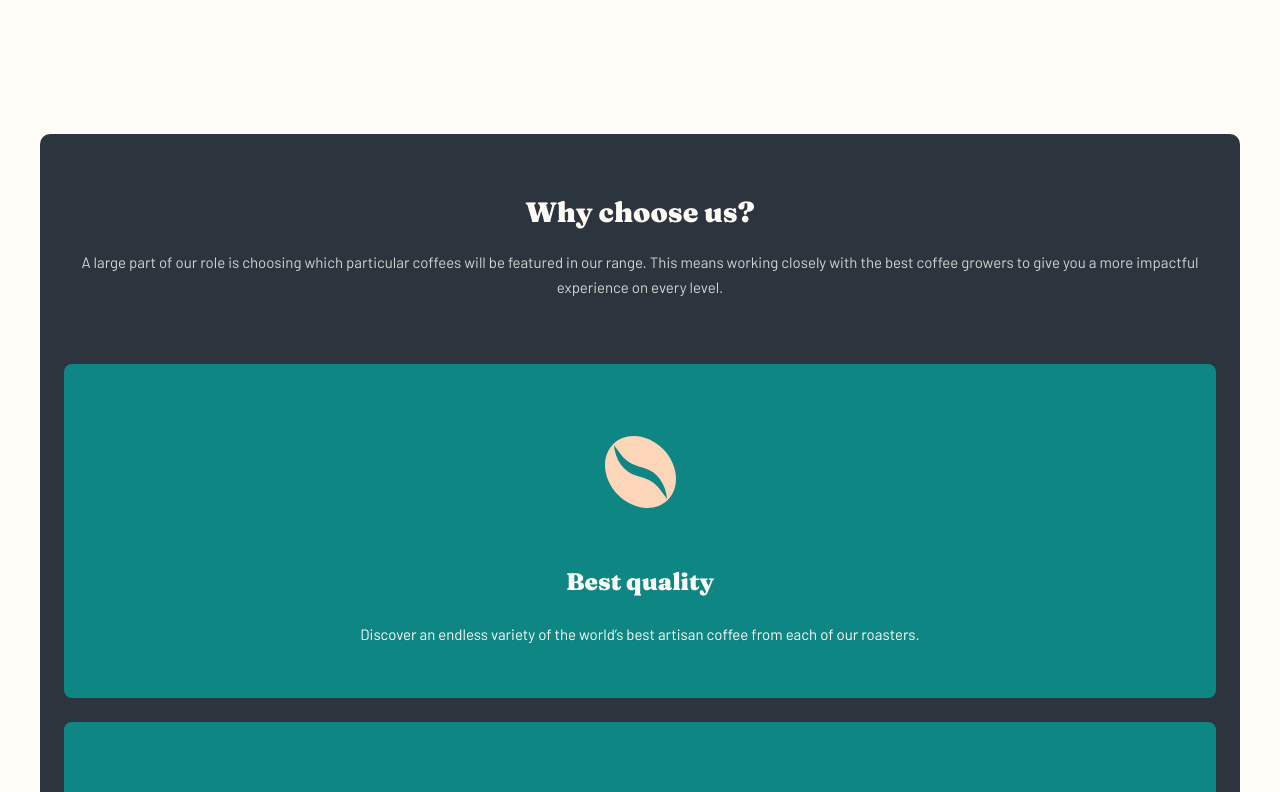
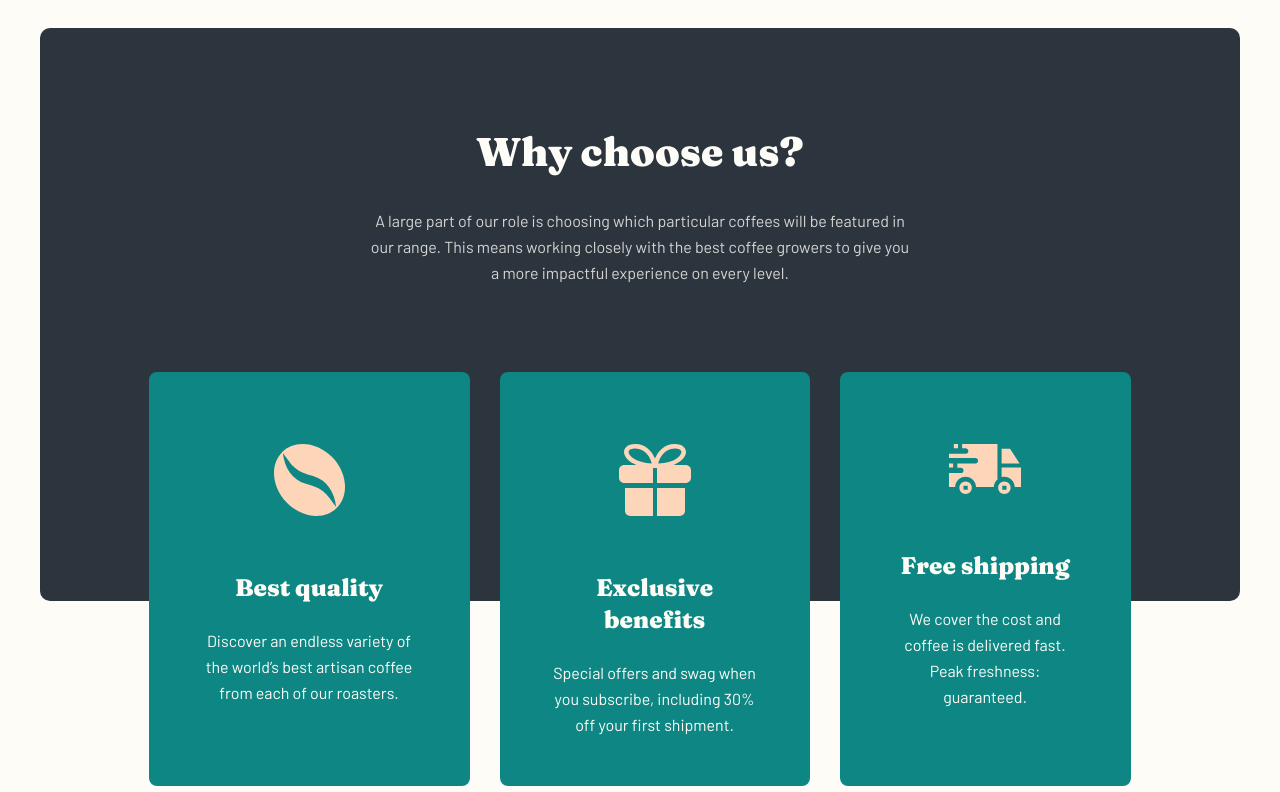
Before and after one commit to Alexandre-st/CoffeeRoasters, a React (Create React App) app: page / in a window 1280 px wide. Shown: the part 1900-2692 px from the top of the page. Built offline with nearby package versions, Linux system fonts and the light colour scheme.

Commit message:
Add the choose design part

```diff
--- a/src/components/Feature.js
+++ b/src/components/Feature.js
@@ -31,8 +31,10 @@ const Feature = () => {
       return (
         <div className="choose-content" key={uuidv4()}>
           <img className="choose-content-img" src={feature.img} alt={feature.name} />
-          <h4 className="choose-content-title">{feature.title}</h4>
-          <p className="choose-content-txt">{feature.text}</p>
+          <div className="choose-content-container">
+            <h4 className="choose-content-title">{feature.title}</h4>
+            <p className="choose-content-txt">{feature.text}</p>
+          </div>
         </div>
       );
     })
--- a/src/styles/components/_choose.scss
+++ b/src/styles/components/_choose.scss
@@ -7,24 +7,66 @@
     display: flex;
     flex-direction: column;
     gap: 2.4rem;
+
+    @include mq(tablet) {
+      padding: 0 5.8rem 0 5.7rem;
+    }
+
+    @include mq(laptop) {
+      flex-direction: row;
+      gap: 3rem;
+      padding: 0 8.5rem;
+      margin-top: 8.6rem;
+    }
   }
 
   &-content {
     background-color: $dark-cyan;
     border-radius: 8px;
     padding: 7.2rem 0 5.1rem 0;
-    // height: 38.2rem;
+
+    @include mq(tablet) {
+      display: flex;
+      align-items: center;
+      text-align: left;
+      gap: 5.5rem;
+      padding: 4.1rem 4.8rem 4.1rem 7rem;
+    }
+
+    @include mq(laptop) {
+      flex-direction: column;
+      text-align: center;
+      gap: 0;
+      padding: 7.2rem 4.8rem 4.8rem 4.7rem;
+    }
 
     &-title {
       font-size: 2.4rem;
       line-height: 3.2rem;
       margin: 5.6rem 0 2.4rem 0;
+
+      @include mq(tablet) {
+        margin: 0 0 1.6rem 0;
+      }
+
+      @include mq(laptop) {
+        margin: 5.6rem 0 2.4rem 0;
+      }
     }
 
     &-txt {
       font-size: 1.5rem;
       line-height: 2.5rem;
       padding: 0 3.5rem;
+
+      @include mq(tablet) {
+        padding: 0;
+      }
+
+      @include mq(tablet) {
+        font-size: 1.6rem;
+        line-height: 2.6rem;
+      }
     }
   }
 }
--- a/src/styles/pages/_home.scss
+++ b/src/styles/pages/_home.scss
@@ -88,10 +88,26 @@
   padding: 0 2.4rem;
   margin-top: 12rem;
 
+  @include mq(tablet) {
+    height: 57.3rem;
+    margin-top: 1.4rem;
+  }
+
   &-title {
     font-size: 2.8rem;
     line-height: 2.8rem;
     padding: 6.4rem 0 2.4rem 0;
+
+    @include mq(tablet) {
+      font-size: 3.2rem;
+      line-height: 4.8rem;
+      padding: 5.6rem 0 2.4rem 0;
+    }
+
+    @include mq(laptop) {
+      font-size: 4rem;
+      padding: 10rem 0 3.2rem 0;
+    }
   }
 
   &-txt {
@@ -99,6 +115,18 @@
     line-height: 2.5rem;
     opacity: 0.8;
     margin-bottom: 6.4rem;
+
+    @include mq(tablet) {
+      padding: 0 7.4rem;
+    }
+
+    @include mq(laptop) {
+      font-size: 1.6rem;
+      line-height: 2.6rem;
+      width: 54rem;
+      margin: auto;
+      padding: 0;
+    }
   }
 }
 
```
